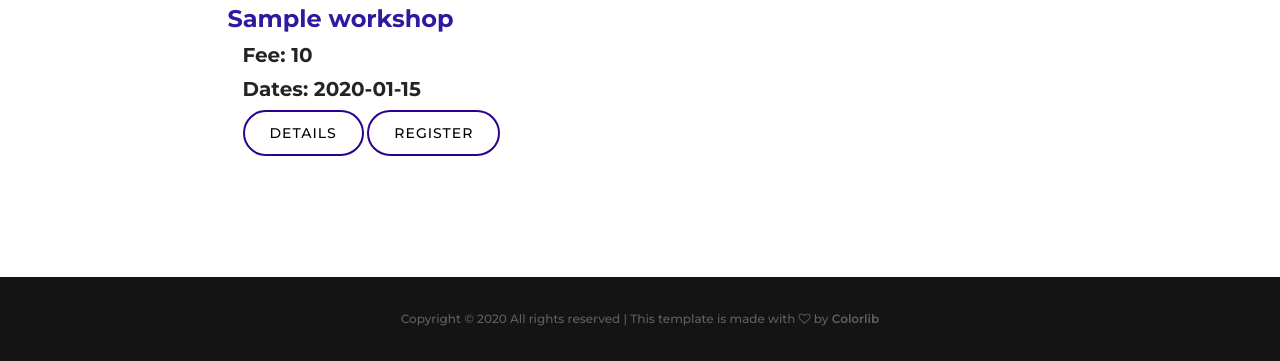
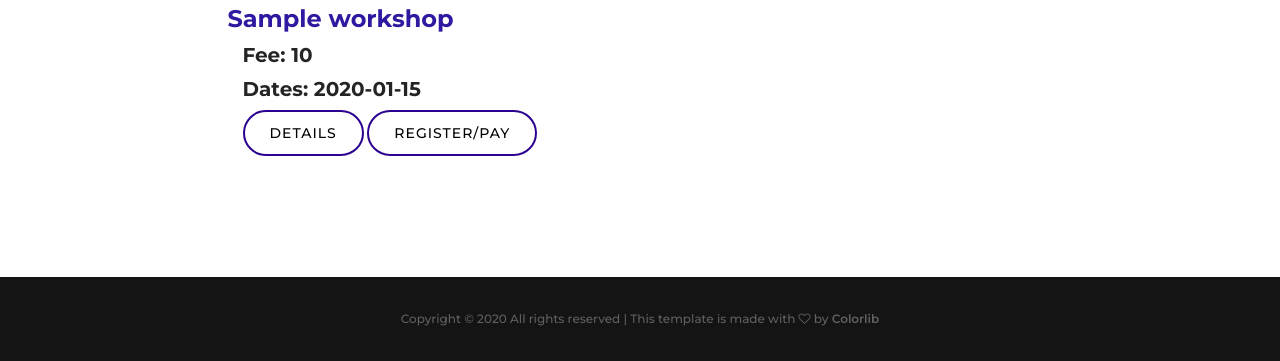
Before and after one commit to software-community/Advitiya-20, a Django app: page /techconnect/college/1/ in a window 1280 px wide. Shown: the part 655-1016 px from the top of the page. Run offline with Django 3.2, Linux system fonts and the light colour scheme; tables that the repository leaves empty hold one stand-in row (values such as "Sample post"); grey boxes marked "Sample" are stand-in pictures; parts of the project's set-up code (start-up, migrations or seed data) failed here and were passed over; some libraries are stand-ins or nearby versions; some web fonts are replaced.

Commit message:
Change tecchonect buttun name

```diff
--- a/techconnect/templates/techconnect/college.html
+++ b/techconnect/templates/techconnect/college.html
@@ -31,7 +31,7 @@
                                     <a href="{% url 'techconnect:workshop_register' workshop.id %}" class="btn confer-btn-white"
                                         style="border: 2px solid rgb(43, 2, 143); color: black;"
                                         onmouseover="this.style.color='#ffffff'" onmouseout="this.style.color='#000000'">
-                                        Register</a>
+                                        Register/Pay</a>
                                     <br>
                                 </div>
                                 <br>
```
